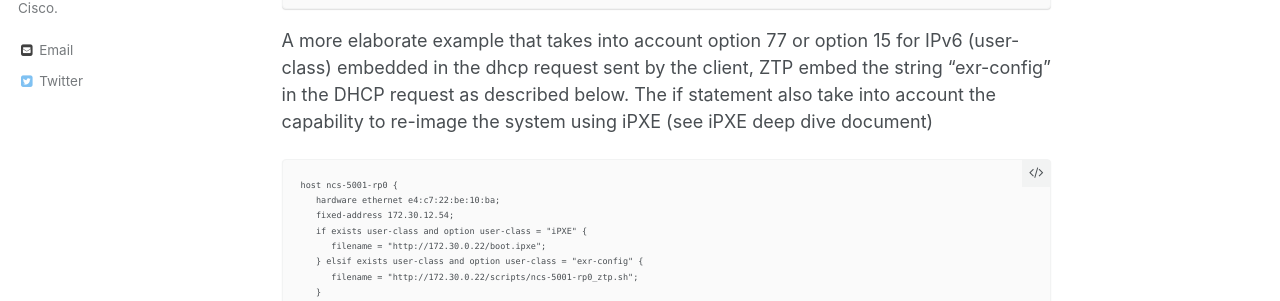
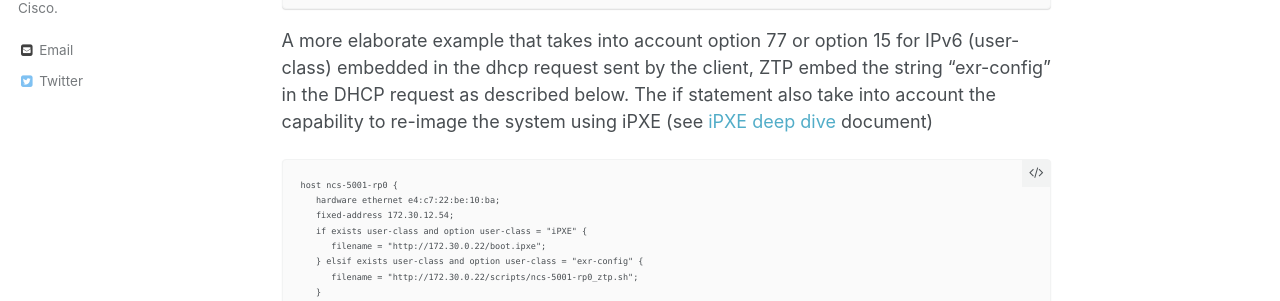
Before and after one commit to xrdocs/software-management, a Jekyll site: the page built from _tutorials/2016-08-26-working-with-ztp.md, in a window 1280 px wide and 900 px high, scrolled down 1899 px. Shown: the part 230-531 px from the top of the window. Built offline with Jekyll 4.4.1, drawn with Linux system fonts in a browser that asks for light colours; comment, search, counter and statistics services are not loaded; part of the change alters nothing that is shown.

Commit message:
Updated 2016-08-26-working-with-ztp.md

````diff
--- a/_tutorials/2016-08-26-working-with-ztp.md
+++ b/_tutorials/2016-08-26-working-with-ztp.md
@@ -47,7 +47,7 @@ host ncs-5001-rp0 {
 }
 ```
 
-A more elaborate example that takes into account option 77 or option 15 for IPv6 (user-class) embedded in the dhcp request sent by the client, ZTP embed the string “exr-config” in the DHCP request as described below. The if statement also take into account the capability to re-image the system using iPXE (see iPXE deep dive document)
+A more elaborate example that takes into account option 77 or option 15 for IPv6 (user-class) embedded in the dhcp request sent by the client, ZTP embed the string “exr-config” in the DHCP request as described below. The if statement also take into account the capability to re-image the system using iPXE (see [iPXE deep dive](https://xrdocs.github.io/software-management/tutorials/2016-07-27-ipxe-deep-dive/ "iPXE deep dive") document)
 
 ```
 host ncs-5001-rp0 {
````
